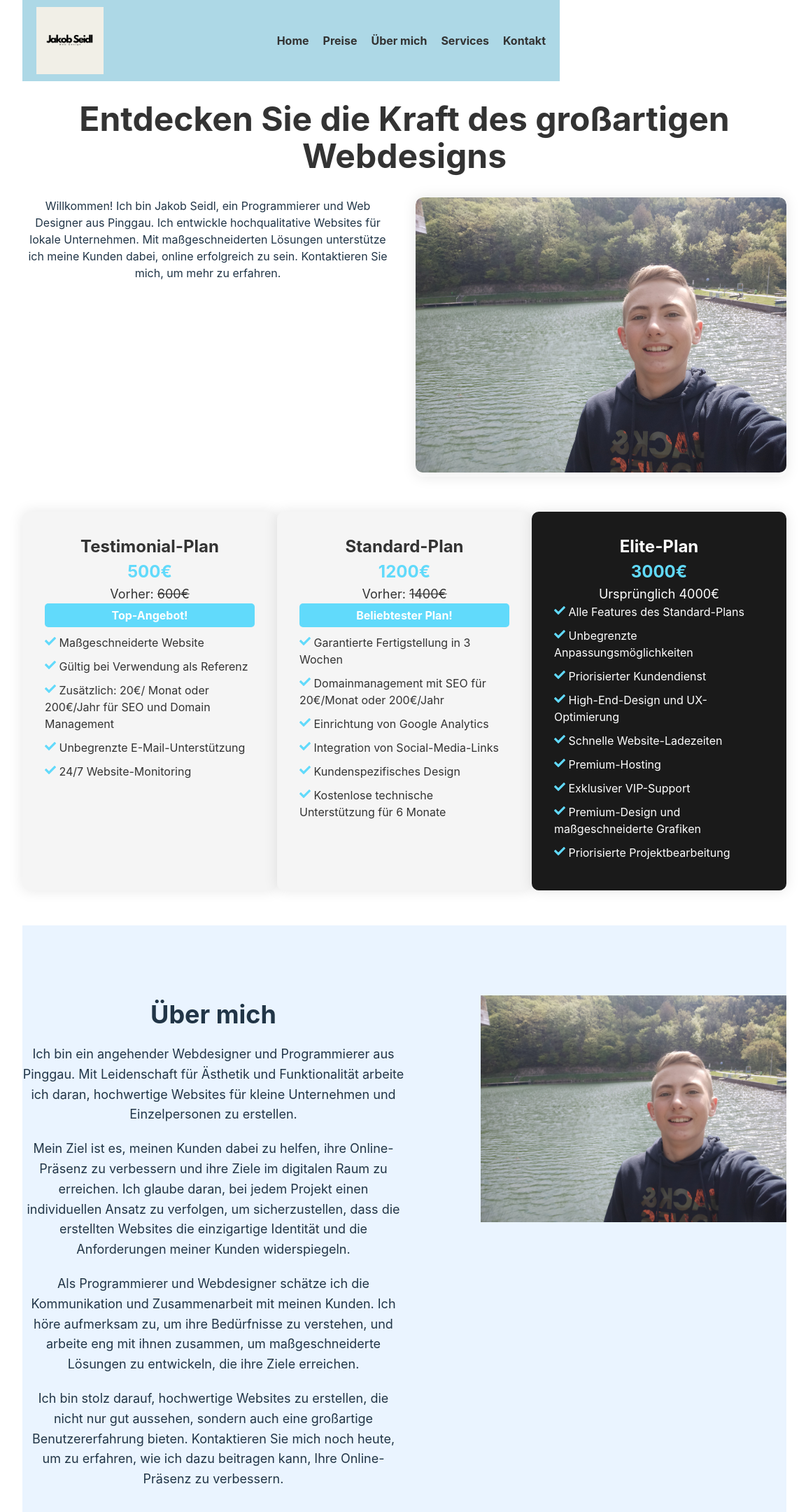
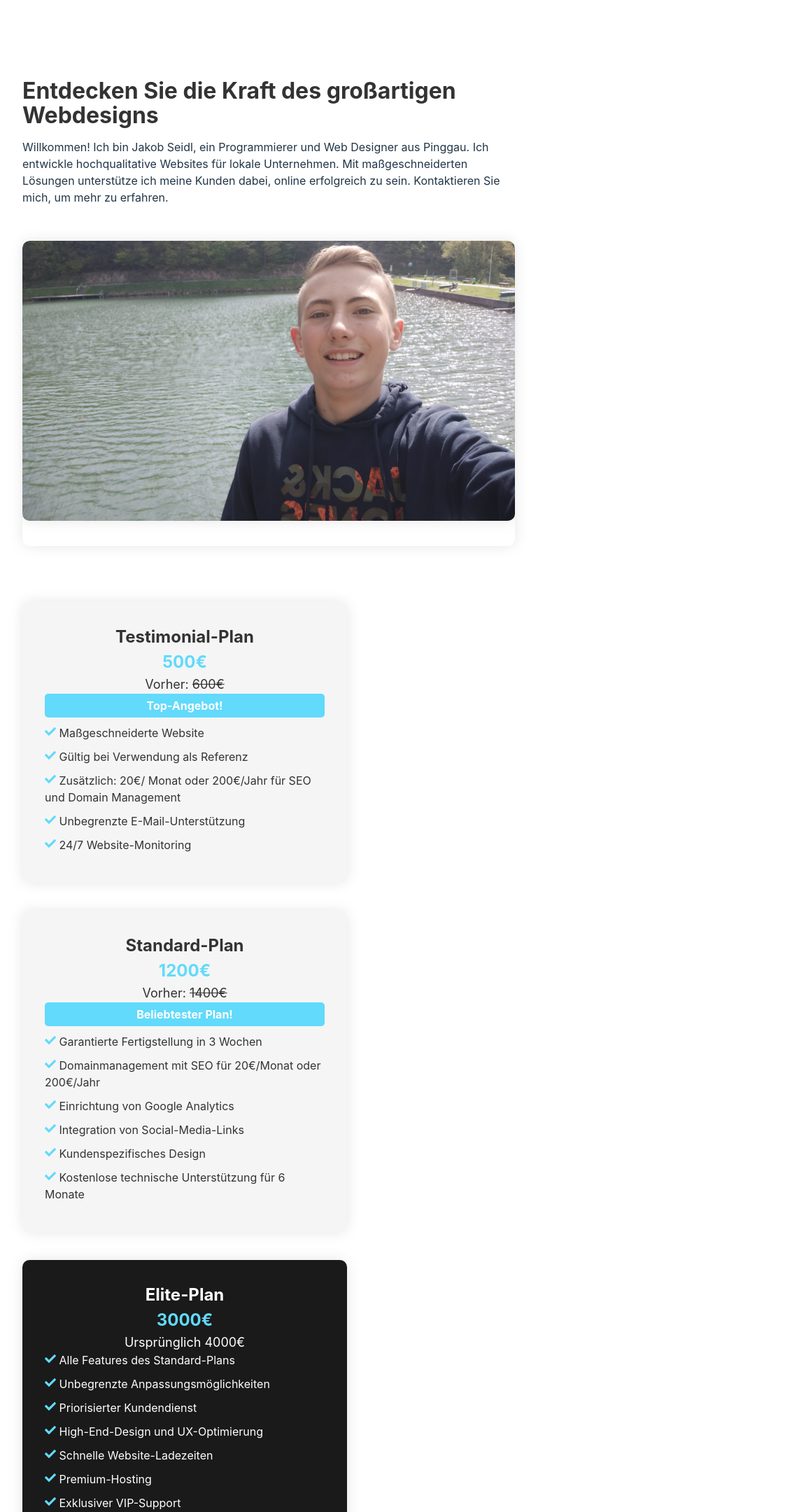
Before and after one commit to jakob2912/portfolio-website, a React (Vite) app: page / in a window 768 px wide. Shown: the top 2160 px of the page at 70% size, 1152 px wide, since content can reach past the window. Built offline with nearby package versions, Linux system fonts and the light colour scheme.

Commit message:
Made the whole thing more mobile friendly

```diff
--- a/index.html
+++ b/index.html
@@ -7,7 +7,7 @@
     <!-- SEO optimization -->
     <meta name="description" content="Welcome to the website of Jakob Seidl, a web designer providing high-quality websites for local businesses." />
     <meta name="keywords" content="web design, web development, SEO, domain management" />
-    <link rel="icon" type="image/svg+xml" href="./src/assets/seo.png" />
+    <link rel="icon" type="image/svg+xml" href="./src/assets/logo.png" />
     <!-- CSS -->
     <link rel="stylesheet" type="text/css" href="./src/styles/App.css" />
     <link rel="stylesheet" type="text/css" href="./src/styles/Navbar.css" />
--- a/src/scripts/Contact.jsx
+++ b/src/scripts/Contact.jsx
@@ -1,23 +1,39 @@
-import React from 'react';
+import React, { useState } from 'react';
 import '../styles/Contact.css';
 
 function Contact() {
+  const [formData, setFormData] = useState({
+    name: '',
+    email: '',
+    message: ''
+  });
+
+  const handleChange = (e) => {
+    setFormData({ ...formData, [e.target.name]: e.target.value });
+  };
+
+  const handleSubmit = (e) => {
+    e.preventDefault();
+    // Hier können Sie die Logik zum Senden der Formulardaten an den Server implementieren
+    console.log(formData); // Zum Testen: Ausgabe der Formulardaten in der Konsole
+  };
+
   return (
     <section id="contact" className="contactSection">
       <div className="container">
         <h2>Kontaktieren Sie mich</h2>
-        <form className="contactForm">
+        <form className="contactForm" onSubmit={handleSubmit}>
           <div className="formGroup">
             <label htmlFor="name">Name:</label>
-            <input type="text" id="name" name="name" required />
+            <input type="text" id="name" name="name" value={formData.name} onChange={handleChange} required />
           </div>
           <div className="formGroup">
             <label htmlFor="email">E-Mail:</label>
-            <input type="email" id="email" name="email" required />
+            <input type="email" id="email" name="email" value={formData.email} onChange={handleChange} required />
           </div>
           <div className="formGroup">
             <label htmlFor="message">Nachricht:</label>
-            <textarea id="message" name="message" rows="4" required></textarea>
+            <textarea id="message" name="message" value={formData.message} onChange={handleChange} rows="4" required></textarea>
           </div>
           <button type="submit" className="submitButton">Absenden</button>
         </form>
--- a/src/styles/About.css
+++ b/src/styles/About.css
@@ -40,3 +40,24 @@
   max-width: 100%;
   height: auto;
 }
+
+@media only screen and (max-width: 768px) {
+  .container {
+    display: grid;
+    grid-template-columns: 1fr;
+  }
+
+  .content {
+    float: none;
+    width: 90%;
+    margin-right: 0;
+    margin-left: 5%;
+    text-align: left;
+  }
+
+  .image {
+    float: none;
+    width: 100%;
+    margin-top: 20px;
+  }
+}
--- a/src/styles/Footer.css
+++ b/src/styles/Footer.css
@@ -2,6 +2,7 @@
   background-color: #333;
   color: #fff;
   padding: 20px 0;
+  margin-bottom: 0;
 }
 
 .footerSection p {
--- a/src/styles/Home.css
+++ b/src/styles/Home.css
@@ -1,5 +1,4 @@
 .heading-home {
-  margin-top: 5rem;
   font-size: 3rem;
   padding: 2rem;
   color: #333;
@@ -8,7 +7,6 @@
 .home-picture {
   max-width: 100%;
   border-radius: 10px;
-  box-shadow: 0 0 20px rgba(0, 0, 0, 0.1);
   overflow: hidden;
 }
 
@@ -17,10 +15,7 @@
   transition: transform 0.5s ease;
 }
 
-.home-picture:hover img {
-  transform: scale(1.1);
-  transform-origin: center;
-}
+
 
 .grid {
   display: grid;
@@ -28,15 +23,67 @@
   gap: 2rem;
 }
 
+@media (min-width: 768px){
+  .heading-home {
+    margin-top: 5rem;
+  }
+
+  .home-picture {
+    box-shadow: 0 0 20px rgba(0, 0, 0, 0.1);
+  }
+
+  .animateLeft:hover {
+    transform: translateX(-10px);
+  }
+
+  .animateRight:hover {
+    transform: translateX(10px);
+  }
+
+  .home-picture:hover img {
+    transform: scale(1.1);
+    transform-origin: center;
+  }
+}
+
 .animateLeft,
 .animateRight {
   transition: transform 0.5s ease;
 }
 
-.animateLeft:hover {
-  transform: translateX(-10px);
+/* Make it mobile friendly */
+@media only screen and (max-width: 768px) {
+  .homeSection {
+    text-align: left;
+    max-width: 1fr;
+  }
+
+  .heading-home {
+    font-size: 2rem;
+    margin-left: 0;
+    margin-bottom: 2vh;
+    padding: 0;
+  }
+
+  .grid {
+    grid-template-columns: 1fr;
+    gap: 20px;
+  }
+
+  .animateLeft,
+  .animateRight {
+    margin-bottom: 30px;
+  }
+
+  .home-picture {
+    margin-bottom: 30px;
+    text-align: left;
+  }
+
+  .home-picture img {
+    width: 1fr;
+    height: 50vh;
+    object-fit: cover;
+    object-position: 70% 100%;
+  }
 }
-
-.animateRight:hover {
-  transform: translateX(10px);
-}
--- a/src/styles/Navbar.css
+++ b/src/styles/Navbar.css
@@ -68,3 +68,11 @@ nav ul li a {
 .read-the-docs {
   color: #888;
 }
+
+/* Make it mobile friendly */
+
+@media only screen and (max-width: 768px) {
+  nav {
+    display: none;
+  }
+}
--- a/src/styles/Pricing.css
+++ b/src/styles/Pricing.css
@@ -63,3 +63,15 @@
   background-color: #1a1a1a;
   color: #fff;
 }
+
+@media only screen and (max-width: 768px) {
+  .pricingSection {
+    display: grid;
+    grid-template-columns: 1fr;
+  }
+
+  .card {
+    width: 50vh;
+    margin-bottom: 5vh;
+  }
+}
--- a/src/styles/Services.css
+++ b/src/styles/Services.css
@@ -61,3 +61,20 @@
 .service-icon:hover {
   transform: scale(1.2);
 }
+
+@media only screen and (max-width: 768px) {
+  .services-container {
+    display: grid;
+    grid-template-columns: 1fr;
+  }
+
+  .service {
+    display: grid;
+    grid-template-columns: 1fr;
+  }
+
+  .icon {
+    margin-left: 42%;
+    margin-bottom: 1vh;
+  }
+}
```
